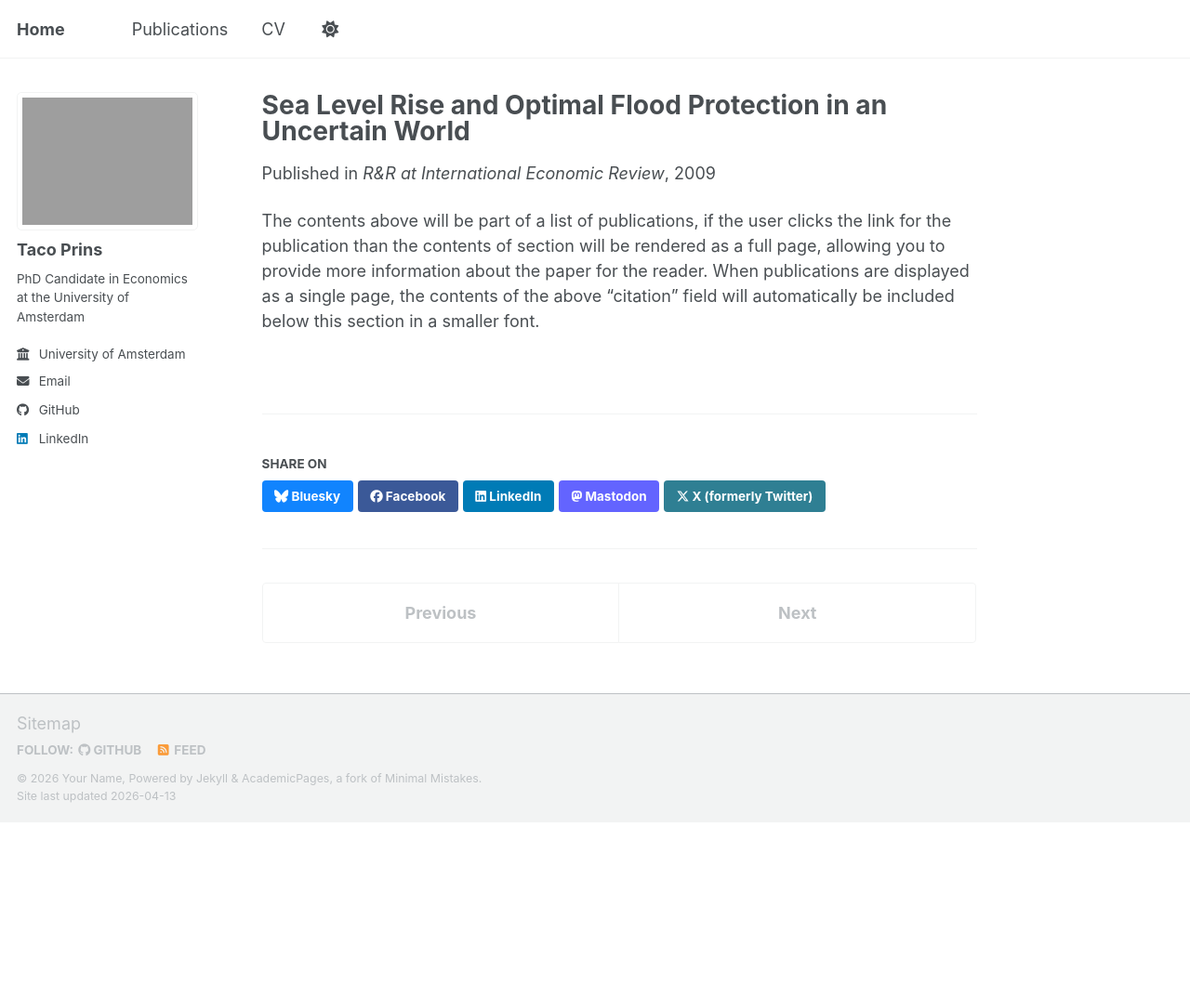
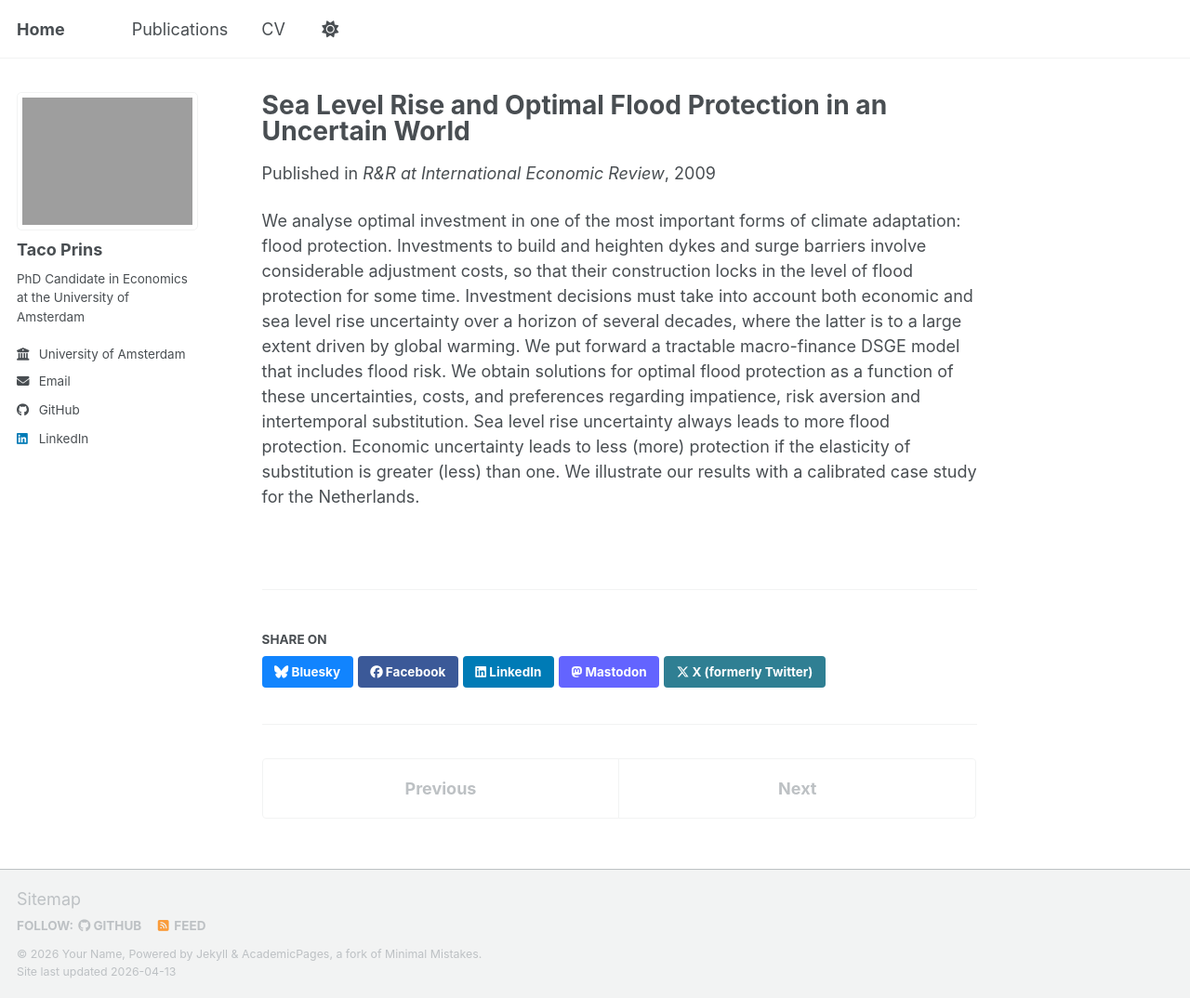
Before and after one commit to TacoPrins/tacoprins.github.io, a Jekyll site: the page built from _publications/2009-10-01-paper-title-number-1.md, in a window 1280 px wide and 1074 px high. Shown: the whole window at 93% size. Built offline with Jekyll 4.4.1, drawn with Linux system fonts in a browser that asks for light colours; a script bundle is joined from its source files by our own code; library files that are not in the unit come from our copies.

Commit message:
Update 2009-10-01-paper-title-number-1.md

```diff
--- a/_publications/2009-10-01-paper-title-number-1.md
+++ b/_publications/2009-10-01-paper-title-number-1.md
@@ -11,4 +11,4 @@ authors:
   - "Rick van der Ploeg"
   - "Ton van den Bremer"
 ---
-The contents above will be part of a list of publications, if the user clicks the link for the publication than the contents of section will be rendered as a full page, allowing you to provide more information about the paper for the reader. When publications are displayed as a single page, the contents of the above "citation" field will automatically be included below this section in a smaller font.
+We analyse optimal investment in one of the most important forms of climate adaptation: flood protection. Investments to build and heighten dykes and surge barriers involve considerable adjustment costs, so that their construction  locks in the level of flood protection for some time. Investment decisions must take into account both economic and sea level rise uncertainty over a horizon of several decades, where the latter is to a large extent driven by global warming. We put forward a tractable macro-finance DSGE model that includes flood risk. We obtain solutions for optimal flood protection as a function of these uncertainties, costs, and preferences regarding impatience, risk aversion and intertemporal substitution. Sea level rise uncertainty always leads to more flood protection. Economic uncertainty leads to less (more) protection if the elasticity of substitution is greater (less) than one. We illustrate our results with a calibrated case study for the Netherlands.
```
